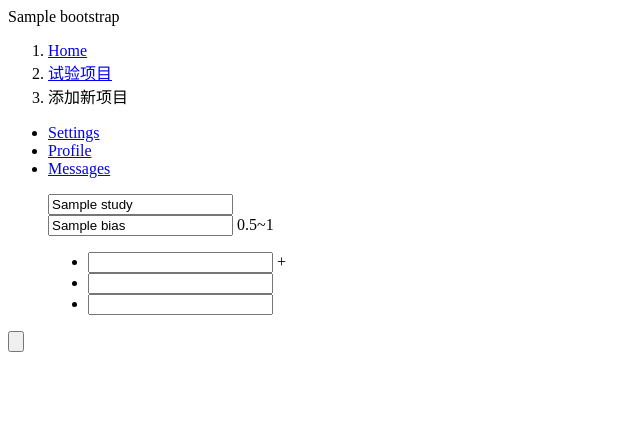
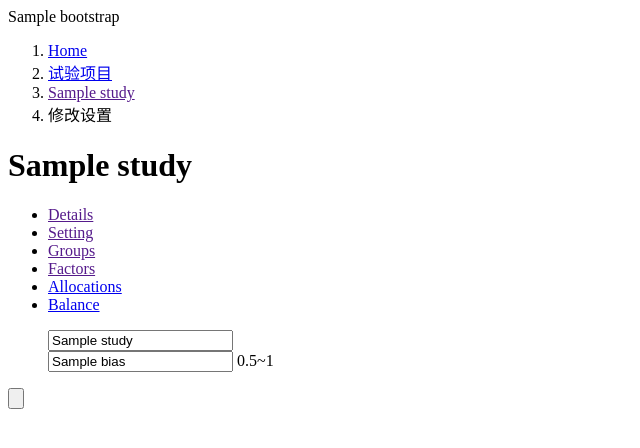
Before and after one commit to fengyqf/minimisation, a CodeIgniter app: the page made by application/views/study/add.php in a window 1280 px wide. Shown: the top 448 px of the page, without its empty margins (0-640 px from the left). Run offline with CodeIgniter, Linux system fonts and the light colour scheme; tables that the repository leaves empty or names only in its code hold one stand-in row (values such as "Sample post"); the template is opened without the code that fills it: most values are stand-ins (such as "Sample title", 1, 10 or a date in 2020); data that the repository does not hold is empty.

Commit message:
study save for edit and add

```diff
--- a/application/controllers/Allocation.php
+++ b/application/controllers/Allocation.php
@@ -63,7 +63,7 @@ class Allocation extends CI_Controller {
         $study['factors_link']=site_url('factor/?study_id='.$study['id']);
         $study['layers_link']=site_url('layer/?study_id='.$study['id']);
         $study['detail_link']=site_url('study/'.$study['id']);
-        $study['edit_link']=site_url('study/edit?id='.$study['id']);
+        $study['edit_link']=site_url('study/edit/'.$study['id']);
         $study['allocations_link']=site_url('allocation/?study_id='.$study['id']);
         $study['allocation_add_link']=site_url('allocation/add?study_id='.$study['id']);
         $data['study']=$study;
--- a/application/models/study_model.php
+++ b/application/models/study_model.php
@@ -36,6 +36,7 @@ class Study_model extends CI_Model {
         $query=$this->db->get();
         $study=array();
         if($row=$query->row_array()){
+            $row['bias']=$row['bias']/100;
             $study=$row;
         }
         return $study;
--- a/application/views/study/add.php
+++ b/application/views/study/add.php
@@ -5,7 +5,7 @@ defined('BASEPATH') OR exit('No direct script access allowed');
 <head>
 <meta charset="utf-8">
 <?php echo $bootstrap; ?>
-<title>Study Add - <?php echo $site_name;?></title>
+<title>Study Add/Edit - <?php echo $study['name']; ?> - <?php echo $site_name;?></title>
 </head>
 <body>
 
@@ -14,19 +14,45 @@ defined('BASEPATH') OR exit('No direct script access allowed');
 	<ol class="breadcrumb">
 	  <li><a href="<?php echo site_url("/"); ?>">Home</a></li>
 	  <li><a href="<?php echo site_url("study/"); ?>">试验项目</a></li>
+<?php if($study['study_id']==0){ ?>
 	  <li class="active">添加新项目</li>
+<?php }else{ ?>
+	  <li><a href="<?php echo $links['detail_link']; ?>"><?php echo $study['name'];?></a></li>
+	  <li class="active">修改设置</li>
+<?php } ?>
 	</ol>
 
 <?php if(isset($flash) and $flash){ ?>
 	<div class="alert alert-warning" role="alert"><?php echo $flash; ?></div>
 <?php } ?>
 
+    <h1><?php echo $study['name']; ?></h1>
+<?php
+if($study['study_id']==0){
+	//	add
+?>
 	<ul class="nav nav-tabs">
-	  <li role="presentation" class="active"><a href="#">Settings</a></li>
-	  <li role="presentation" class="disabled"><a href="#">Profile</a></li>
-	  <li role="presentation" class="disabled"><a href="#">Messages</a></li>
+	  <li role="presentation" class="active"><a href="<?php echo $links['edit']; ?>">Setting</a></li>
+	  <li role="presentation"><a href="<?php echo $links['groups_edit_link']; ?>">Groups</a></li>
+	  <li role="presentation"><a href="<?php echo $links['factors']; ?>">Factors</a></li>
+	  <li role="presentation"><a href="<?php echo site_url('allocation/?study_id='.$study['id']);?>">Allocations</a></li>
+	  <li role="presentation" class="disabled"><a href="#">Balance</a></li>
 	</ul>
-
+<?php
+}else{
+	//	edit
+?>
+	<ul class="nav nav-tabs">
+	  <li role="presentation"><a href="<?php echo $links['detail_link']; ?>">Details</a></li>
+	  <li role="presentation" class="active disabled"><a href="<?php echo $links['edit']; ?>">Setting</a></li>
+	  <li role="presentation"><a href="<?php echo $links['groups_edit_link']; ?>">Groups</a></li>
+	  <li role="presentation"><a href="<?php echo $links['factors']; ?>">Factors</a></li>
+	  <li role="presentation"><a href="<?php echo site_url('allocation/?study_id='.$study['id']);?>">Allocations</a></li>
+	  <li role="presentation" class="disabled"><a href="#">Balance</a></li>
+	</ul>
+<?php
+}
+?>
       <form name="form1" method="post" action="<?php echo $form_action;?>">
 <?php if(isset($flash) and $flash){ ?>
 		<div class="flash"><?php echo $flash; ?></div>
@@ -34,13 +60,14 @@ defined('BASEPATH') OR exit('No direct script access allowed');
 
 		<dl>
 			<dt><?php echo lang('g_study_name');?></dt>
-			<dd><input name="name" type="text" id="name" value="<?php echo $study['name']; ?>"></dd>
+			<dd><input type="text" name="name" id="name" value="<?php echo $study['name']; ?>"></dd>
 			<dt><?php echo lang('g_bias');?></dt>
-			<dd><input name="name" type="text" id="name" value="<?php echo $study['bias']; ?>"> 0.5~1</dd>
+			<dd><input type="text" name="bias" id="bias" value="<?php echo $study['bias']; ?>"> 0.5~1</dd>
+<?php if(1==2){ ?>
 			<dt><?php echo lang('g_groups');?></dt>
 			<dd>
 				<ul id="box_groups">
-<?php if(count($study['group']) >1) {
+<?php if(count($study['groups']) >1) {
 		//修改study时，将原有study全部列出，方便用户直接在这里修改，这功能可能是个坑
 			foreach($study['group'] as $group_id => $group){
 ?>
@@ -55,6 +82,7 @@ defined('BASEPATH') OR exit('No direct script access allowed');
 				<li><input name="group[]" type="text" value=""></li>
 				</ul>
 			</dd>
+<?php } ?>
 		</dl>
 
 
@@ -62,6 +90,7 @@ defined('BASEPATH') OR exit('No direct script access allowed');
 
 		<div class="box_btn">
 				<input type="submit" name="Submit" value="<?php echo lang('submit');?>">
+		        <input name="id" type="hidden" id="id" value="<?php echo $study['id'];?>">
 		</div>
       </form>
 
```
Also changed, not shown: application/controllers/study.php (+51 -11 lines).
